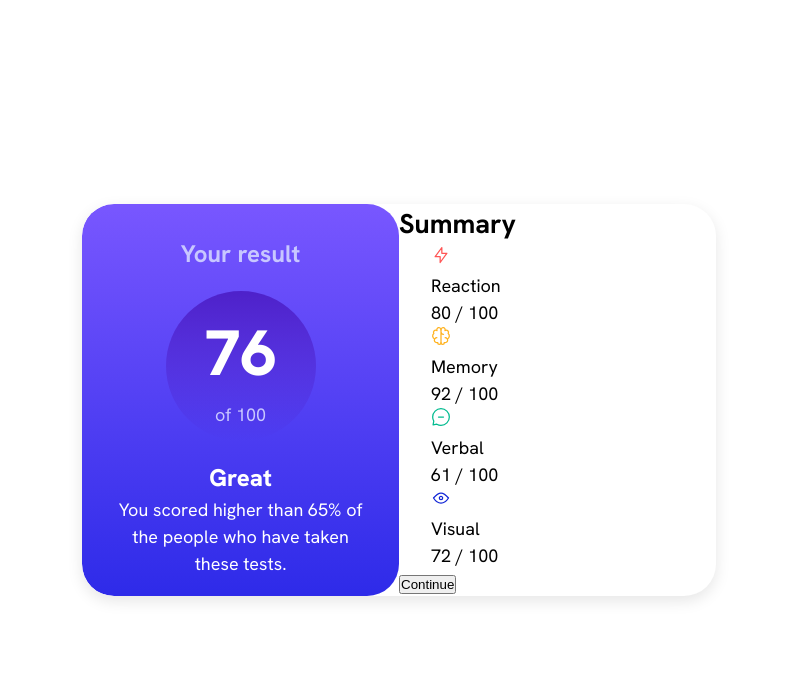
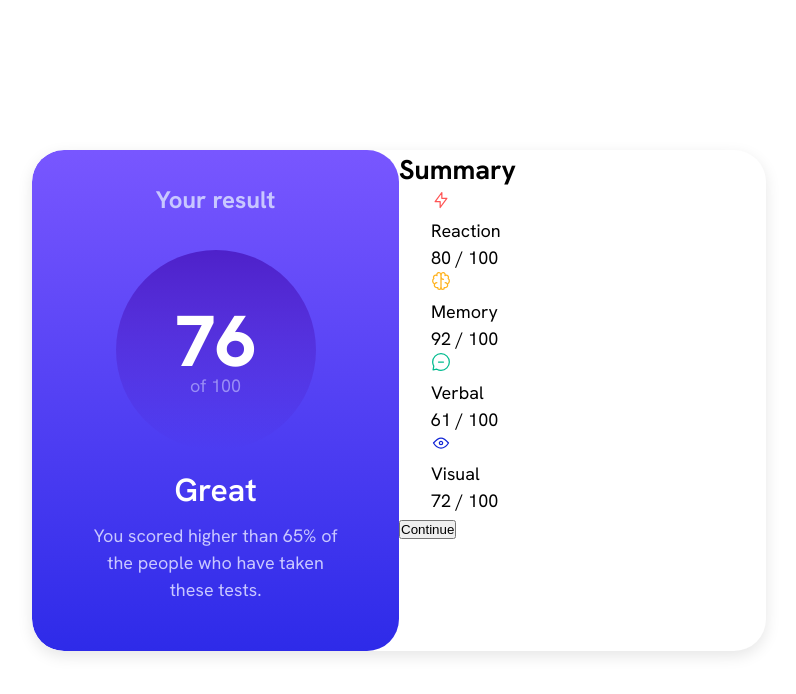
Before and after one commit to Philip-Machar/Result-Summary-Component, a plain HTML site: page index.html in a window 1280 px wide. Shown: the whole page, without its empty margins (241-1037 px from the left). Drawn offline with Linux system fonts and the light colour scheme.

Commit message:
completed results section

```diff
--- a/style.css
+++ b/style.css
@@ -66,19 +66,19 @@ body {
     color: var(--white);
     text-align: center;
     background: linear-gradient(to bottom, var(--light-slate-blue), var(--light-royal-blue));
-    max-width: 500px;
+    max-width: 600px;
 }
 
 .results-title {
     color: var(--light-lavender);
     font-size: 24px;
     font-weight: 700;
-    margin-top: 2rem;
+    margin-block: 2rem;
 }
 
 .score {
-    width: 150px;
-    height: 150px;
+    width: 200px;
+    height: 200px;
     border-radius: 50%;
     color: var(--white);
     background: linear-gradient(to bottom, var(--violet-blue), var(--persion-blue));
@@ -86,24 +86,32 @@ body {
     place-content: center;
     justify-self: center;
     padding: 2rem;
+    margin-bottom: 1rem;
+    line-height: 1;
 }
 
 .score > p:nth-child(1) {
-    font-size: 64px;
+    font-size: 72px;
     font-weight: 800;
 }
 
 .score > p:nth-child(2) {
     color: var(--light-lavender);
+    opacity: 0.6;
 }
 
 .text-content {
-    padding: 0 2rem;
+    padding: 0 3.5rem 3rem;
 }
 
 .text-content-title {
-    font-size: 24px;
-    font-weight: 800;
+    font-size: 32px;
+    font-weight: 600;
+    margin-bottom: 0.5rem;
+}
+
+.text-content > p:nth-child(2) {
+    color: var(--light-lavender);
 }
 
 .summary-list {
```
